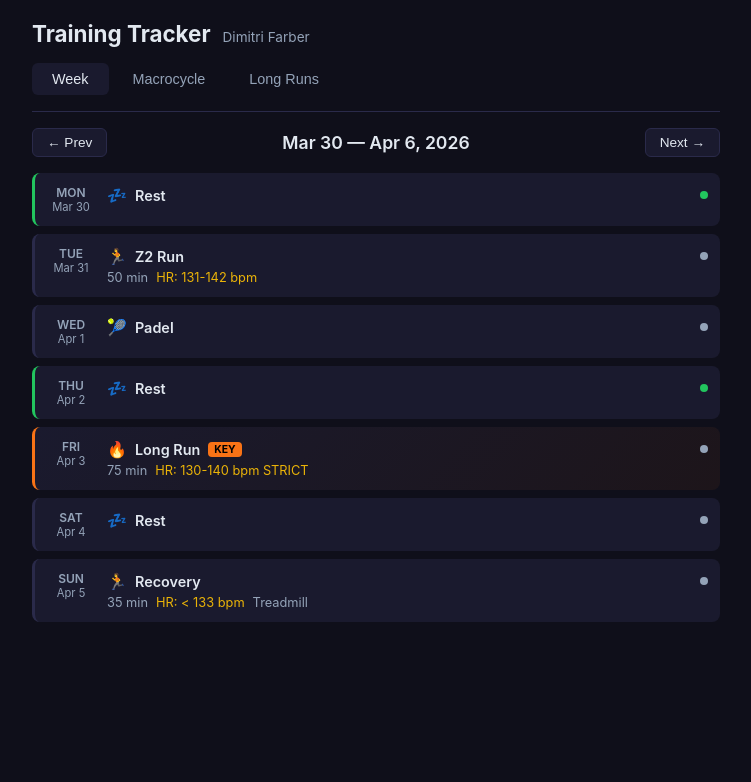
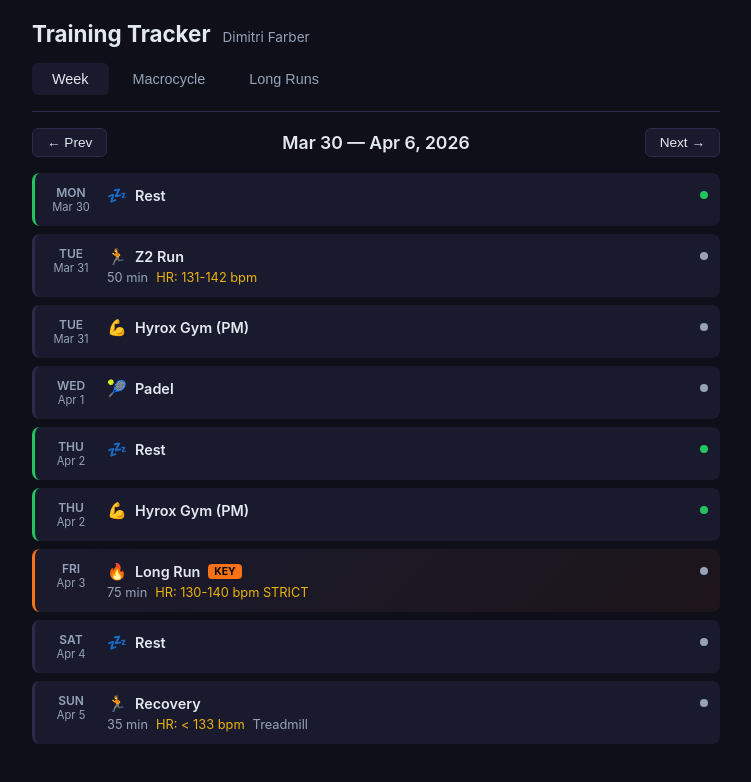
Before and after one commit to dimitri-frb/training-tracker, a React (Vite) app: page / in a window 1280 px wide. Shown: the top 782 px of the page, without its empty margins (264-1015 px from the left). Built offline with nearby package versions, Linux system fonts and the light colour scheme.

Commit message:
Add Hyrox Gym sessions on Tuesday and Thursday PM
Co-Authored-By: Claude Opus 4.6 (1M context) <noreply@anthropic.com>

```diff
--- a/src/data/trainingPlan.js
+++ b/src/data/trainingPlan.js
@@ -82,6 +82,13 @@ export const INITIAL_SESSIONS = [
     status: 'upcoming',
   },
   {
+    id: 'w1-tue-pm',
+    date: '2026-03-31',
+    type: 'gym',
+    label: 'Hyrox Gym (PM)',
+    status: 'upcoming',
+  },
+  {
     id: 'w1-wed',
     date: '2026-04-01',
     type: 'padel',
@@ -93,6 +100,13 @@ export const INITIAL_SESSIONS = [
     date: '2026-04-02',
     type: 'rest',
     label: 'Rest',
+    status: 'done',
+  },
+  {
+    id: 'w1-thu-pm',
+    date: '2026-04-02',
+    type: 'gym',
+    label: 'Hyrox Gym (PM)',
     status: 'done',
   },
   {
@@ -136,6 +150,13 @@ export const INITIAL_SESSIONS = [
     status: 'upcoming',
   },
   {
+    id: 'w2-tue-pm',
+    date: '2026-04-07',
+    type: 'gym',
+    label: 'Hyrox Gym (PM)',
+    status: 'upcoming',
+  },
+  {
     id: 'w2-wed',
     date: '2026-04-08',
     type: 'padel',
@@ -148,6 +169,13 @@ export const INITIAL_SESSIONS = [
     type: 'run',
     label: 'Z2 Push Run',
     planned: { duration: 50, hrTarget: 'Z2' },
+    status: 'upcoming',
+  },
+  {
+    id: 'w2-thu-pm',
+    date: '2026-04-09',
+    type: 'gym',
+    label: 'Hyrox Gym (PM)',
     status: 'upcoming',
   },
   {
```
